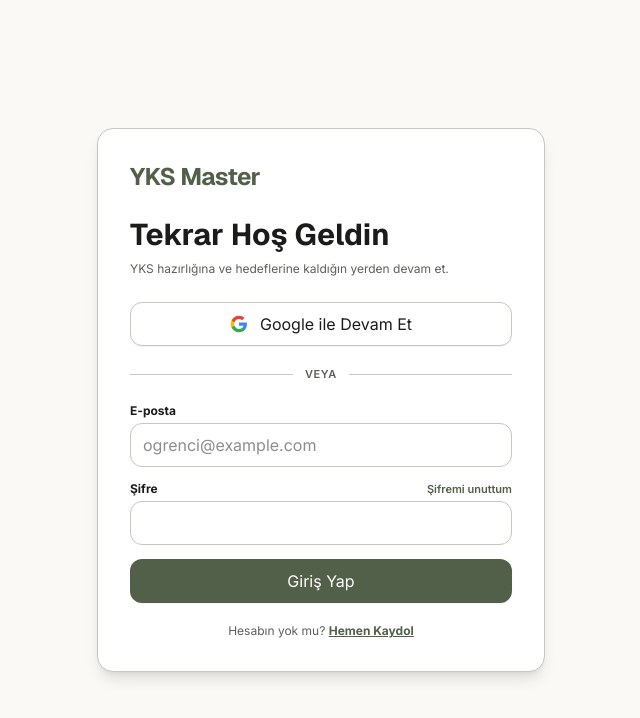
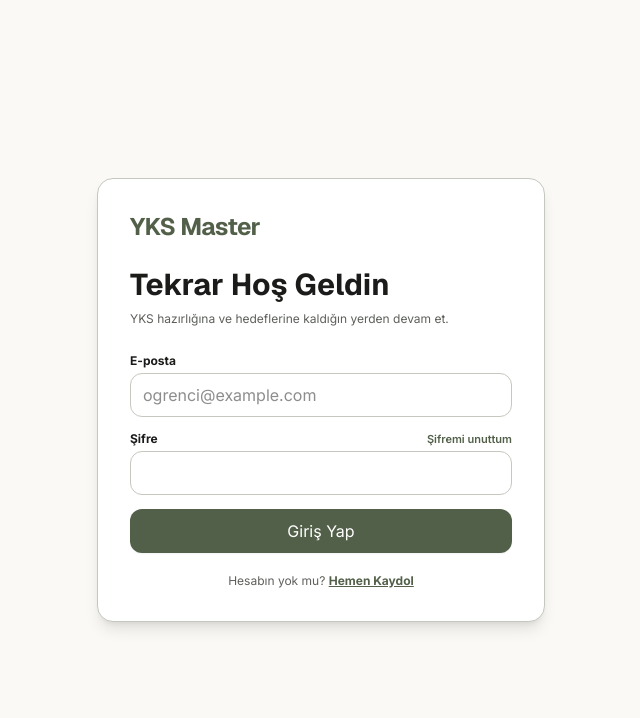
Before and after one commit to Ardaozhan/yks-batuhan, a Next.js app: page /login in a window 1280 px wide. Shown: the top 718 px of the page, without its empty margins (319-959 px from the left). Built offline with nearby package versions, Linux system fonts and the light colour scheme; no server answers.

Commit message:
refactor(auth): remove Google OAuth button and keep clean email/password flow

```diff
--- a/components/auth/auth-form.tsx
+++ b/components/auth/auth-form.tsx
@@ -19,30 +19,10 @@ export function AuthForm({ mode }: { mode: "login" | "register" }) {
   const [error, setError] = useState("");
   const [message, setMessage] = useState("");
   const [loading, setLoading] = useState(false);
-  const [googleLoading, setGoogleLoading] = useState(false);
   const configured = Boolean(
     process.env.NEXT_PUBLIC_SUPABASE_URL && process.env.NEXT_PUBLIC_SUPABASE_PUBLISHABLE_KEY
   );
   const isLogin = mode === "login";
-
-  async function handleGoogleLogin() {
-    setError("");
-    setGoogleLoading(true);
-    try {
-      const supabase = createClient();
-      const { error: gError } = await supabase.auth.signInWithOAuth({
-        provider: "google",
-        options: {
-          redirectTo: `${window.location.origin}/auth/callback?next=/today`,
-        },
-      });
-      if (gError) setError(gError.message);
-    } catch {
-      setError("Google ile giriş başlatılamadı.");
-    } finally {
-      setGoogleLoading(false);
-    }
-  }
 
   async function submit(event: React.FormEvent) {
     event.preventDefault();
@@ -94,43 +74,7 @@ export function AuthForm({ mode }: { mode: "login" | "register" }) {
             : "Kişisel YKS çalışma ve AI koçluk sistemini kurmaya başla."}
         </p>
 
-        {/* Social Login Button */}
-        <div className="mt-6">
-          <button
-            type="button"
-            onClick={handleGoogleLogin}
-            disabled={googleLoading}
-            className="flex h-11 w-full items-center justify-center gap-3 rounded-xl border border-[var(--outline)] bg-[var(--surface)] text-xs font-semibold text-[var(--ink)] hover:bg-[var(--surface-muted)] transition-all active:scale-95 shadow-2xs"
-          >
-            <svg width="18" height="18" viewBox="0 0 24 24">
-              <path
-                fill="#4285F4"
-                d="M22.56 12.25c0-.78-.07-1.53-.2-2.25H12v4.26h5.92c-.26 1.37-1.04 2.53-2.21 3.31v2.77h3.57c2.08-1.92 3.28-4.74 3.28-8.09z"
-              />
-              <path
-                fill="#34A853"
-                d="M12 23c2.97 0 5.46-.98 7.28-2.66l-3.57-2.77c-.98.66-2.23 1.06-3.71 1.06-2.86 0-5.29-1.93-6.16-4.53H2.18v2.84C3.99 20.53 7.7 23 12 23z"
-              />
-              <path
-                fill="#FBBC05"
-                d="M5.84 14.09c-.22-.66-.35-1.36-.35-2.09s.13-1.43.35-2.09V7.06H2.18C1.43 8.55 1 10.22 1 12s.43 3.45 1.18 4.94l2.85-2.22.81-.63z"
-              />
-              <path
-                fill="#EA4335"
-                d="M12 5.38c1.62 0 3.06.56 4.21 1.64l3.15-3.15C17.45 2.09 14.97 1 12 1 7.7 1 3.99 3.47 2.18 7.06l3.66 2.84c.87-2.6 3.3-4.52 6.16-4.52z"
-              />
-            </svg>
-            <span>{googleLoading ? "Yönlendiriliyor..." : "Google ile Devam Et"}</span>
-          </button>
-        </div>
-
-        <div className="my-5 flex items-center gap-3">
-          <div className="h-px flex-1 bg-[var(--outline)]" />
-          <span className="text-[11px] font-semibold text-[var(--muted)] uppercase tracking-wider">veya</span>
-          <div className="h-px flex-1 bg-[var(--outline)]" />
-        </div>
-
-        <form onSubmit={submit} className="space-y-3.5">
+        <form onSubmit={submit} className="mt-6 space-y-3.5">
           <label className="block">
             <span className="mb-1 block text-xs font-bold text-[var(--ink)]">E-posta</span>
             <input
```
